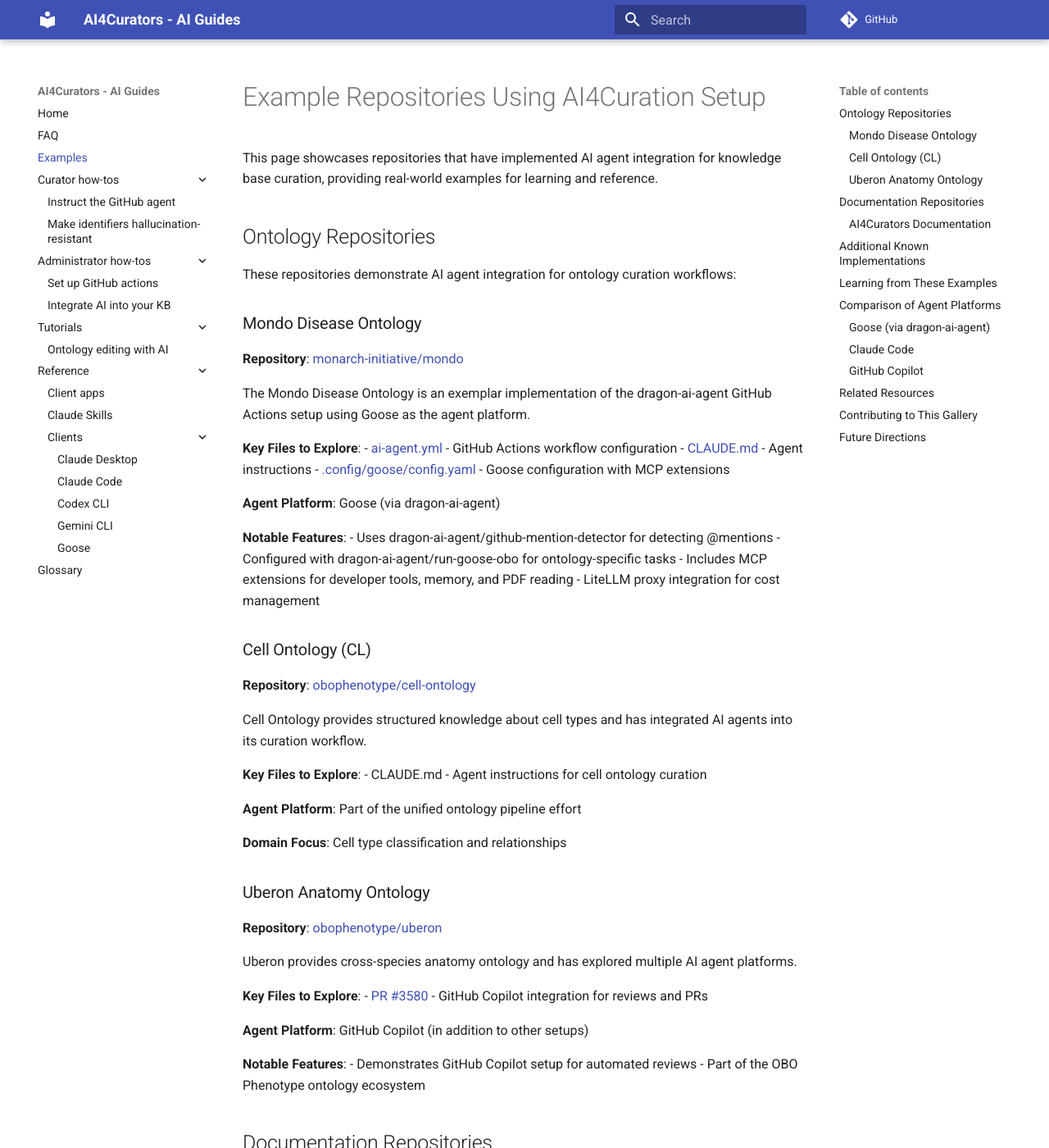
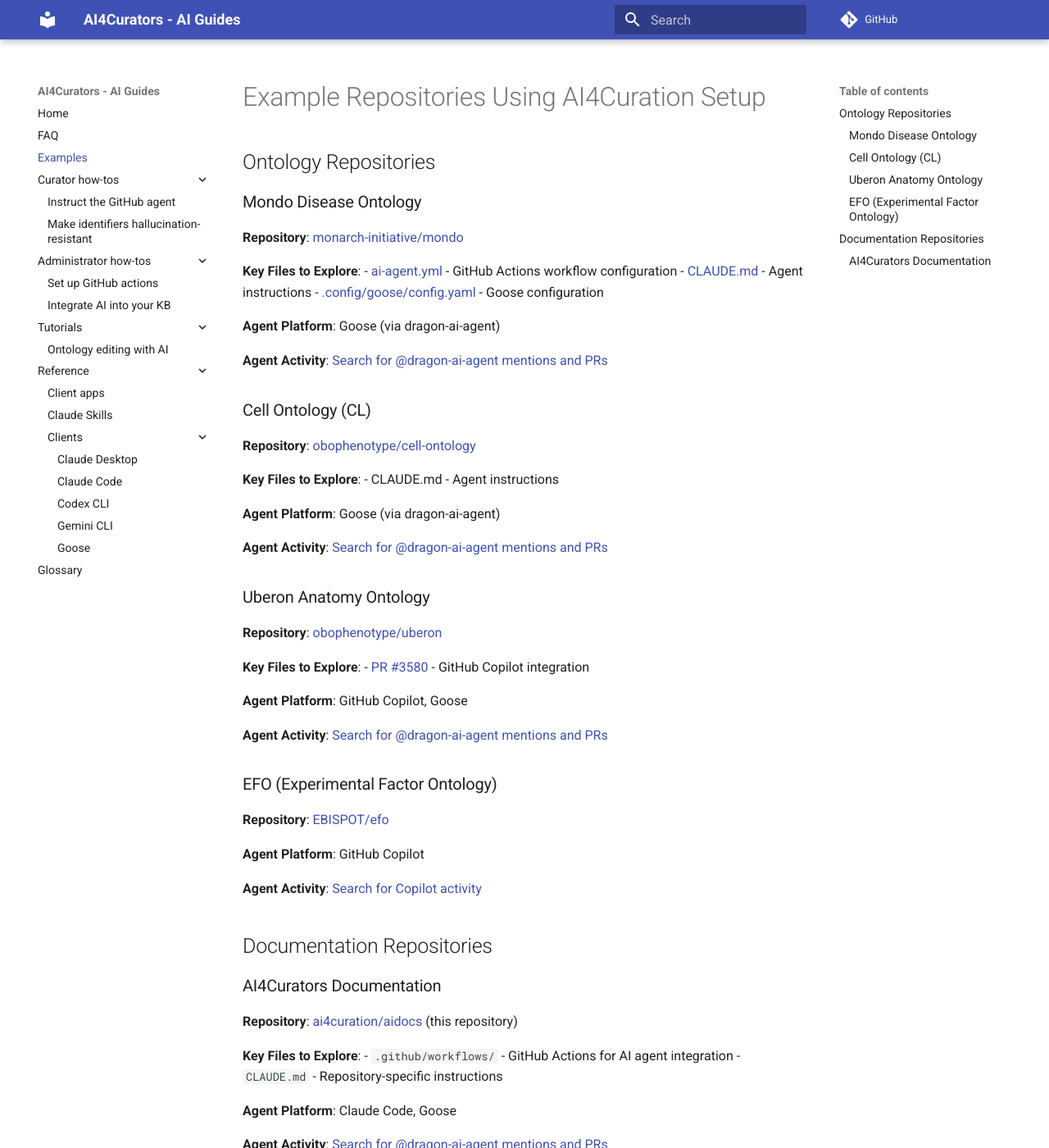
Before and after one commit to ai4curation/aidocs, an MkDocs documentation site: the page built from docs/examples.md, in a window 1280 px wide and 1400 px high. Shown: the whole window at 82% size. Built offline with MkDocs 1.6.1 and Material for MkDocs 9.7.7, drawn with Linux system fonts in a browser that asks for light colours; comment, search, counter and statistics services are not loaded; some of the changed text lies outside the part shown.

Commit message:
Streamline examples page per issue #47 feedback
- Remove content after Documentation Repositories section
- Add EFO (Experimental Factor Ontology) with GitHub Copilot
- Add search links for agent activity in each repository
- Remove generic verbiage, keeping only specific factual information

🤖 Generated with [Claude Code](https://claude.com/claude-code)

Co-Authored-By: Claude <noreply@anthropic.com>

```diff
--- a/docs/examples.md
+++ b/docs/examples.md
@@ -1,136 +1,55 @@
 # Example Repositories Using AI4Curation Setup
 
-This page showcases repositories that have implemented AI agent integration for knowledge base curation, providing real-world examples for learning and reference.
-
 ## Ontology Repositories
-
-These repositories demonstrate AI agent integration for ontology curation workflows:
 
 ### Mondo Disease Ontology
 **Repository**: [monarch-initiative/mondo](https://github.com/monarch-initiative/mondo)
 
-The Mondo Disease Ontology is an exemplar implementation of the dragon-ai-agent GitHub Actions setup using Goose as the agent platform.
-
 **Key Files to Explore**:
 - [ai-agent.yml](https://github.com/monarch-initiative/mondo/blob/master/.github/workflows/ai-agent.yml) - GitHub Actions workflow configuration
 - [CLAUDE.md](https://github.com/monarch-initiative/mondo/blob/master/CLAUDE.md) - Agent instructions
-- [.config/goose/config.yaml](https://github.com/monarch-initiative/mondo/tree/master/.config/goose) - Goose configuration with MCP extensions
+- [.config/goose/config.yaml](https://github.com/monarch-initiative/mondo/tree/master/.config/goose) - Goose configuration
 
 **Agent Platform**: Goose (via dragon-ai-agent)
 
-**Notable Features**:
-- Uses dragon-ai-agent/github-mention-detector for detecting @mentions
-- Configured with dragon-ai-agent/run-goose-obo for ontology-specific tasks
-- Includes MCP extensions for developer tools, memory, and PDF reading
-- LiteLLM proxy integration for cost management
+**Agent Activity**: [Search for @dragon-ai-agent mentions and PRs](https://github.com/monarch-initiative/mondo/issues?q=involves%3Adragon-ai-agent)
 
 ### Cell Ontology (CL)
 **Repository**: [obophenotype/cell-ontology](https://github.com/obophenotype/cell-ontology)
 
-Cell Ontology provides structured knowledge about cell types and has integrated AI agents into its curation workflow.
+**Key Files to Explore**:
+- CLAUDE.md - Agent instructions
 
-**Key Files to Explore**:
-- CLAUDE.md - Agent instructions for cell ontology curation
+**Agent Platform**: Goose (via dragon-ai-agent)
 
-**Agent Platform**: Part of the unified ontology pipeline effort
-
-**Domain Focus**: Cell type classification and relationships
+**Agent Activity**: [Search for @dragon-ai-agent mentions and PRs](https://github.com/obophenotype/cell-ontology/issues?q=involves%3Adragon-ai-agent)
 
 ### Uberon Anatomy Ontology
 **Repository**: [obophenotype/uberon](https://github.com/obophenotype/uberon)
 
-Uberon provides cross-species anatomy ontology and has explored multiple AI agent platforms.
+**Key Files to Explore**:
+- [PR #3580](https://github.com/obophenotype/uberon/pull/3580) - GitHub Copilot integration
 
-**Key Files to Explore**:
-- [PR #3580](https://github.com/obophenotype/uberon/pull/3580) - GitHub Copilot integration for reviews and PRs
+**Agent Platform**: GitHub Copilot, Goose
 
-**Agent Platform**: GitHub Copilot (in addition to other setups)
+**Agent Activity**: [Search for @dragon-ai-agent mentions and PRs](https://github.com/obophenotype/uberon/issues?q=involves%3Adragon-ai-agent)
 
-**Notable Features**:
-- Demonstrates GitHub Copilot setup for automated reviews
-- Part of the OBO Phenotype ontology ecosystem
+### EFO (Experimental Factor Ontology)
+**Repository**: [EBISPOT/efo](https://github.com/EBISPOT/efo)
+
+**Agent Platform**: GitHub Copilot
+
+**Agent Activity**: [Search for Copilot activity](https://github.com/EBISPOT/efo/issues?q=author%3Aapp%2Fcopilot)
 
 ## Documentation Repositories
 
 ### AI4Curators Documentation
 **Repository**: [ai4curation/aidocs](https://github.com/ai4curation/aidocs) (this repository)
 
-This documentation repository serves as both a guide and example of AI agent integration.
-
 **Key Files to Explore**:
 - `.github/workflows/` - GitHub Actions for AI agent integration
 - `CLAUDE.md` - Repository-specific instructions
-- Documentation in `docs/` demonstrating best practices
 
-**Agent Platform**: Multiple (Claude Code, Goose)
+**Agent Platform**: Claude Code, Goose
 
-**Notable Features**:
-- Comprehensive documentation on AI integration patterns
-- Examples and how-to guides
-- Reference implementations
-
-## Additional Known Implementations
-
-These repositories are confirmed to use AI agent setups, though detailed configuration may vary:
-
-- **EFO (Experimental Factor Ontology)** - Part of the unified ontology pipeline effort
-- **NAMO** - Mentioned in pipeline unification discussions
-
-## Learning from These Examples
-
-When exploring these repositories, look for:
-
-1. **Workflow Configuration**: `.github/workflows/` files showing how agents are triggered
-2. **Agent Instructions**: `CLAUDE.md`, `.goosehints`, or similar instruction files
-3. **MCP Configuration**: `.config/goose/config.yaml` or `.claude/settings.json` for tool integrations
-4. **Access Control**: `.github/ai-controllers.json` for authorized users
-5. **Example PRs**: Search for PRs created by the agent to see real interactions
-
-## Comparison of Agent Platforms
-
-### Goose (via dragon-ai-agent)
-- **Used by**: Mondo, Cell Ontology, many OBO ontologies
-- **Strengths**: Open source, MCP support, self-hosted options
-- **Setup**: Requires `.config/goose/` configuration
-- **API**: Anthropic Claude (typically via LiteLLM proxy)
-
-### Claude Code
-- **Used by**: Various repositories, simplified setup
-- **Strengths**: Streamlined installation via `claude install-github-app`
-- **Setup**: Automated GitHub Actions configuration
-- **API**: Anthropic Claude (direct)
-
-### GitHub Copilot
-- **Used by**: Uberon (for reviews)
-- **Strengths**: Native GitHub integration
-- **Setup**: Simple file changes for review automation
-- **API**: GitHub/OpenAI
-
-## Related Resources
-
-- [How to set up GitHub Actions](how-tos/set-up-github-actions.md) - Step-by-step setup guide
-- [How to instruct the GitHub agent](how-tos/instruct-github-agent.md) - Writing effective agent instructions
-- [Issue #40: Unify ontology pipelines](https://github.com/ai4curation/aidocs/issues/40) - Ongoing standardization effort
-
-## Contributing to This Gallery
-
-If you have implemented AI agent integration in your repository and would like to be included in this gallery, please:
-
-1. Open an issue with the repository URL and description
-2. Submit a pull request adding your repository to this page
-3. Contact the AI4Curation team
-
-We're particularly interested in examples that demonstrate:
-- Novel use cases or workflows
-- Different agent platforms or configurations
-- Domain-specific adaptations
-- Advanced features or integrations
-
-## Future Directions
-
-The AI4Curation community is working toward:
-
-- **Pipeline unification**: Standardizing AI agent patterns across repositories (see [Issue #40](https://github.com/ai4curation/aidocs/issues/40))
-- **Best practices**: Documenting proven patterns and anti-patterns
-- **Tooling**: Developing shared tools and actions
-- **Community**: Building a network of practitioners and knowledge sharing
+**Agent Activity**: [Search for @dragon-ai-agent mentions and PRs](https://github.com/ai4curation/aidocs/issues?q=involves%3Adragon-ai-agent)
```
